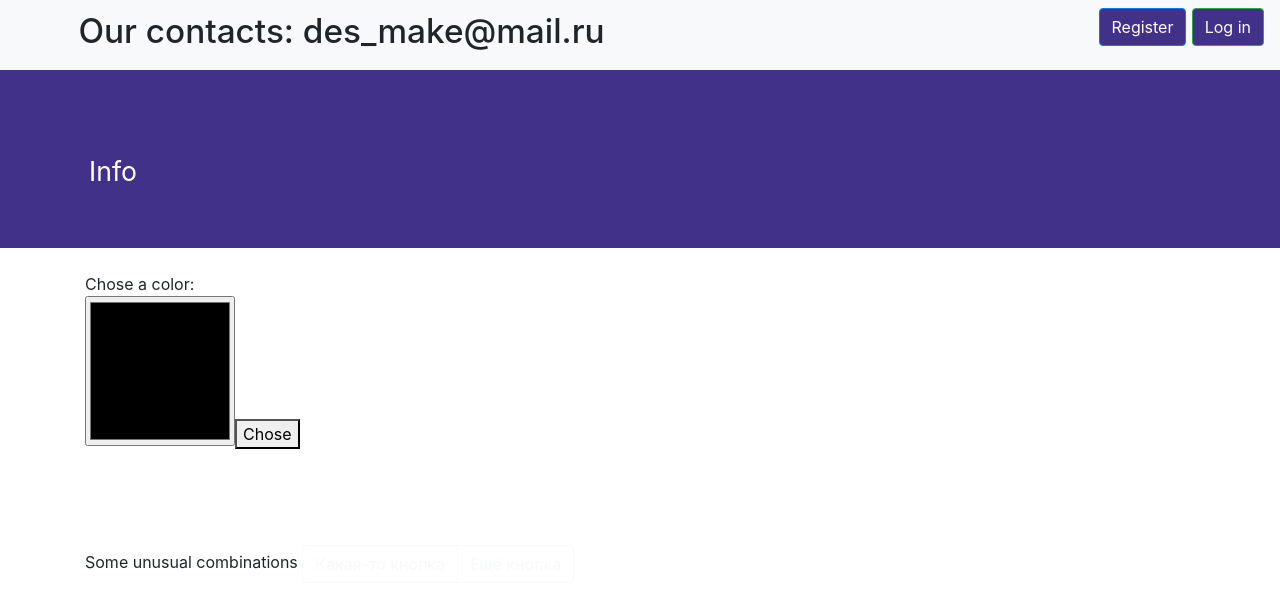
After one commit to DuxaDruha/flower, a Flask app: page /random in a window 1280 px wide. The commit adds this page. Shown: the top 608 px of the page. Run offline with Flask 3, Linux system fonts and the light colour scheme; some libraries are stand-ins or nearby versions.

Commit message:
Add files via upload

```diff
--- a/data/__all_models.py
+++ b/data/__all_models.py
@@ -1,2 +1 @@
 from . import users
-from . import jobs
--- a/main.py
+++ b/main.py
@@ -1,11 +1,11 @@
-from flask import Flask, render_template, redirect
+from flask import Flask, render_template, redirect, request
 from flask_login import LoginManager, login_user, login_required, logout_user
-
+from flask_login import current_user
 from data import db_session
-from data.jobs import Jobs
 from data.login_form import LoginForm
 from data.users import User
 from data.register import RegisterForm
+from sqlalchemy import update
 
 app = Flask(__name__)
 app.config['SECRET_KEY'] = 'yandexlyceum_secret_key'
@@ -68,6 +68,25 @@ def info():
     return render_template("info.html", title='Information')
 
 
+
+
+
+
+@app.route("/random", methods=['POST', 'GET'])
+def random():
+    COLOR = '8b00ff'
+    form = LoginForm()
+    if form.validate_on_submit():
+        COLOR = request.form['color']
+        db_session.execute(update(users).where(users.id == current_user.id).values(color=COLOR))
+        print(COLOR)
+    return render_template("random.html", title='Random')
+
+
+
+
+
+
 @app.route('/logout')
 @login_required
 def logout():
@@ -77,7 +96,7 @@ def logout():
 
 def main():
     db_session.global_init("db/mars_explorer.sqlite")
-    app.run(debug=True)
+    app.run(port=8000, debug=True)
 
 
 if __name__ == '__main__':
--- a/static/css/style.css
+++ b/static/css/style.css
@@ -22,13 +22,14 @@ p {
     font-size: 14pt;
 }
 
-
 .wrapper {
   perspective: 1px;
-  height: 75vh;
   overflow-x: hidden;
   overflow-y: auto;
+  height: 75vh;
+  width: 1170px;
   background-color: rgb(66,49,137)
+
 }
 
 .box {
@@ -59,3 +60,33 @@ first_big {
   width: 1500px;
   transform: translateZ(-1px) scale(3);
 }
+
+.square {
+    width: 150px;
+    height: 150px;
+    border: solid 0.3px;
+    border-color: black;
+}
+#myColor {
+width: 150px;
+height: 150px; }
+
+div_s { float: left;
+    line-height: 120px;
+    font-size: 40px;
+    background: dodgerblue;
+    color: white;
+    margin-top: 60px;
+    width: 320px;
+    margin-right: 10px;
+    text-align: center;}
+
+.bblock {
+    float: left;
+    line-height: 120px;
+    font-size: 40px;
+    background: dodgerblue;
+    color: white;
+    width: 320px;
+    margin-right: 10px;
+    text-align: center;}
--- a/templates/base.html
+++ b/templates/base.html
@@ -23,8 +23,10 @@
         {% endif %}
     </nav>
     <br>
-    <first_big style='font-size: 35pt; margin-left:39%'>The best designer </first_big>
-    <a style='margin-left:95%; border:3px rgb(66,49,137)  solid; font-size: 20pt; background-color: rgb(66,49,137)' class="btn btn-success" href="/info">Info</a>
+    <div class="btn-group my-5">
+        <a href="# style='font-size: 25pt; color:white; margin-left:39%'>The best designer </first_big>
+        <a href="# style='margin-left:95%; border:3px rgb(66,49,137)  solid; font-size: 20pt; background-color: rgb(66,49,137)' class="btn btn-success" href="/info">Info</a>
+    </div>
 </header>
 <!-- Begin page content -->
 <main role="main" class="container">
--- /dev/null
+++ b/templates/random.html
@@ -0,0 +1,24 @@
+{% extends "base.html" %}
+
+{% block content %}
+<meta charset="UTF-8">
+<br>
+<a>Chose a color:  </a>
+<form method="post" style="justify-content: center" action="/random"><input id="myColor" type="color" name="color"
+           value="#{current_user.color}" ><button type="submit" >Chose </button>
+</form>
+<br>
+<br>
+<a>Some unusual combinations</a>
+
+
+
+<div class="btn-group my-5">
+          <a href="#" class="btn btn-outline-light" aria-current="page"><i class="fas fa-file-download me-2"></i> Какая-то кнопка </a>
+          <a href="#" class="btn btn-outline-light">Ещё кнопка <i class="fas fa-expand ms-2"></i></a>
+       </div>
+
+
+
+
+{% endblock %}
```
Also changed, not shown: templates/index.html (+4 -4 lines), db/mars_explorer.sqlite, static/img/nature_1.jpg (added), 1 other file.
